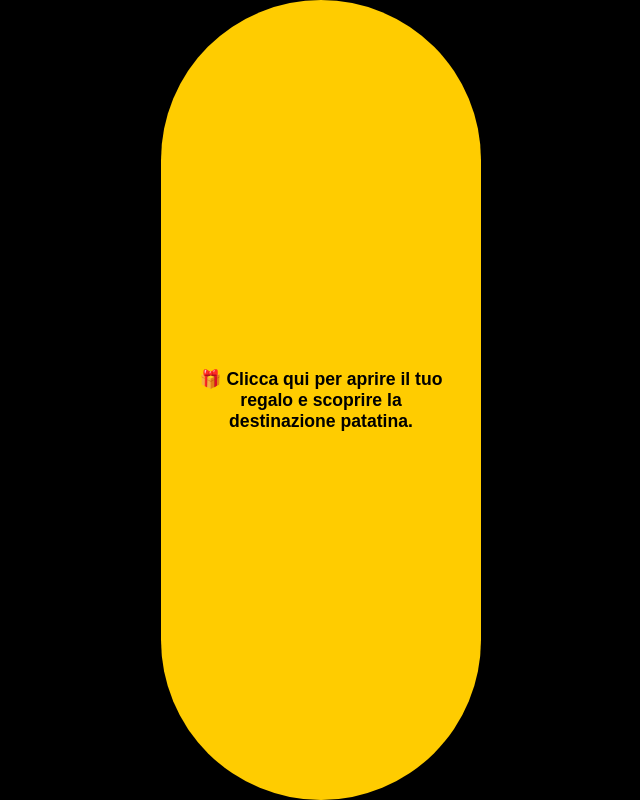
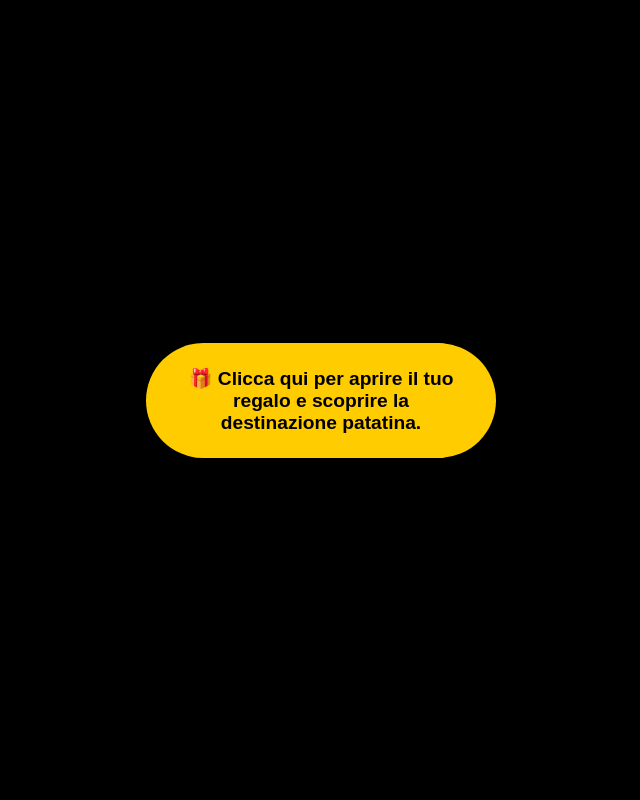
Before and after one commit to davidehd48-ai/scopri-destinazione, a plain HTML site: page index.html in a window 1280 px wide. Shown: the whole page, without its empty margins (319-959 px from the left). Drawn offline with Linux system fonts and the light colour scheme.

Commit message:
Add files via upload

```diff
--- a/index.html
+++ b/index.html
@@ -2,7 +2,7 @@
 <html lang="it">
 <head>
   <meta charset="UTF-8" />
-  <title>Scopri la tua destinazione🎁</title>
+  <title>Il tuo regalo 🎁</title>
   <meta name="viewport" content="width=device-width, initial-scale=1.0" />
   <style>
     html, body {
@@ -12,37 +12,49 @@
       background: #000;
       font-family: system-ui, -apple-system, BlinkMacSystemFont, "Segoe UI", sans-serif;
       color: #fff;
+      overflow: hidden;
     }
+
+    /* Contenitore a schermo intero */
     #container {
-      position: relative;
-      width: 100%;
-      height: 100%;
+      position: fixed;
+      inset: 0;
+      width: 100vw;
+      height: 100vh;
       background: #000;
       overflow: hidden;
+      display: flex;
+      align-items: center;
+      justify-content: center;
     }
+
+    /* Player nascosto finché non clicchi */
     #player {
       width: 100%;
       height: 100%;
+      display: none !important;
     }
+
+    /* Pulsante grande, tondo e centrato */
     #start-btn {
-      position: absolute;
-      inset: 0;
-      margin: auto;
-      width: 80%;
-      max-width: 320px;
-      padding: 1rem 1.5rem;
+      position: relative;
+      z-index: 10;
+      padding: 1.5rem 2rem;
       border-radius: 999px;
       border: none;
-      font-size: 1.1rem;
+      font-size: 1.2rem;
       font-weight: 600;
       cursor: pointer;
       background: #ffcc00;
       color: #000;
       text-align: center;
-      box-shadow: 0 10px 30px rgba(0,0,0,0.5);
+      width: 80%;
+      max-width: 350px;
+      box-shadow: 0 10px 30px rgba(0, 0, 0, 0.5);
     }
+
     #start-btn:active {
-      transform: scale(0.98);
+      transform: scale(0.96);
     }
   </style>
 </head>
@@ -52,19 +64,19 @@
     <button id="start-btn">🎁 Clicca qui per aprire il tuo regalo e scoprire la destinazione patatina.</button>
   </div>
 
-  <!-- API di YouTube -->
+  <!-- API YouTube -->
   <script src="https://www.youtube.com/iframe_api"></script>
   <script>
     let player;
 
     function onYouTubeIframeAPIReady() {
       player = new YT.Player('player', {
-        videoId: 'UDDtak9U4Lc', // ID del tuo video
+        videoId: 'UDDtak9U4Lc',
         playerVars: {
           autoplay: 0,
           start: 16,
+          controls: 1,
           rel: 0,
-          controls: 1,
           playsinline: 0
         }
       });
@@ -72,30 +84,34 @@
 
     async function goFullscreenAndPlay() {
       const container = document.getElementById('container');
+      const playerEl = document.getElementById('player');
       const btn = document.getElementById('start-btn');
 
+      // Nasconde il pulsante
       btn.style.display = 'none';
 
+      // Mostra il player
+      playerEl.style.display = 'block';
+
+      // Richiesta fullscreen
       try {
         if (container.requestFullscreen) {
           await container.requestFullscreen();
         } else if (container.webkitRequestFullscreen) {
           container.webkitRequestFullscreen();
-        } else if (container.msRequestFullscreen) {
-          container.msRequestFullscreen();
         }
       } catch (e) {
-        console.warn('Fullscreen non concesso:', e);
+        console.warn('Fullscreen bloccato', e);
       }
 
+      // Avvia il video
       if (player && player.playVideo) {
         player.playVideo();
       }
     }
 
     document.addEventListener('DOMContentLoaded', () => {
-      const btn = document.getElementById('start-btn');
-      btn.addEventListener('click', goFullscreenAndPlay);
+      document.getElementById('start-btn').addEventListener('click', goFullscreenAndPlay);
     });
   </script>
 </body>
```
